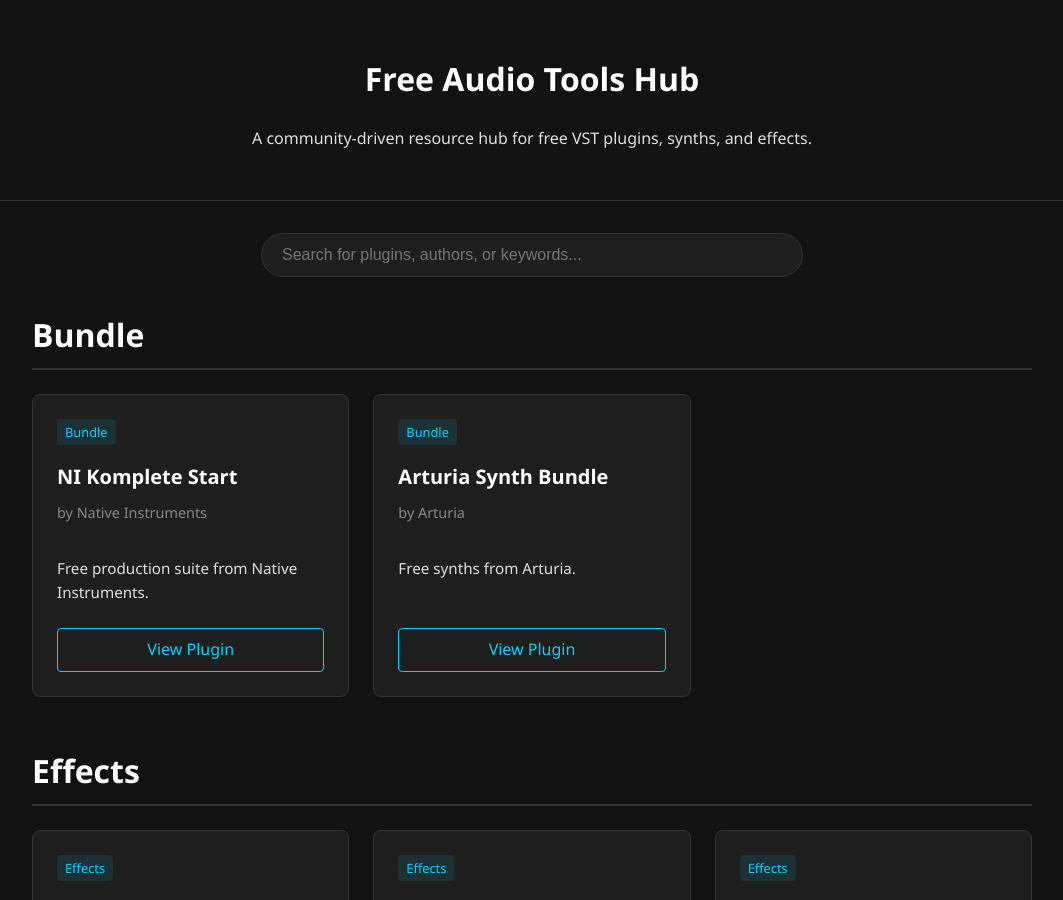
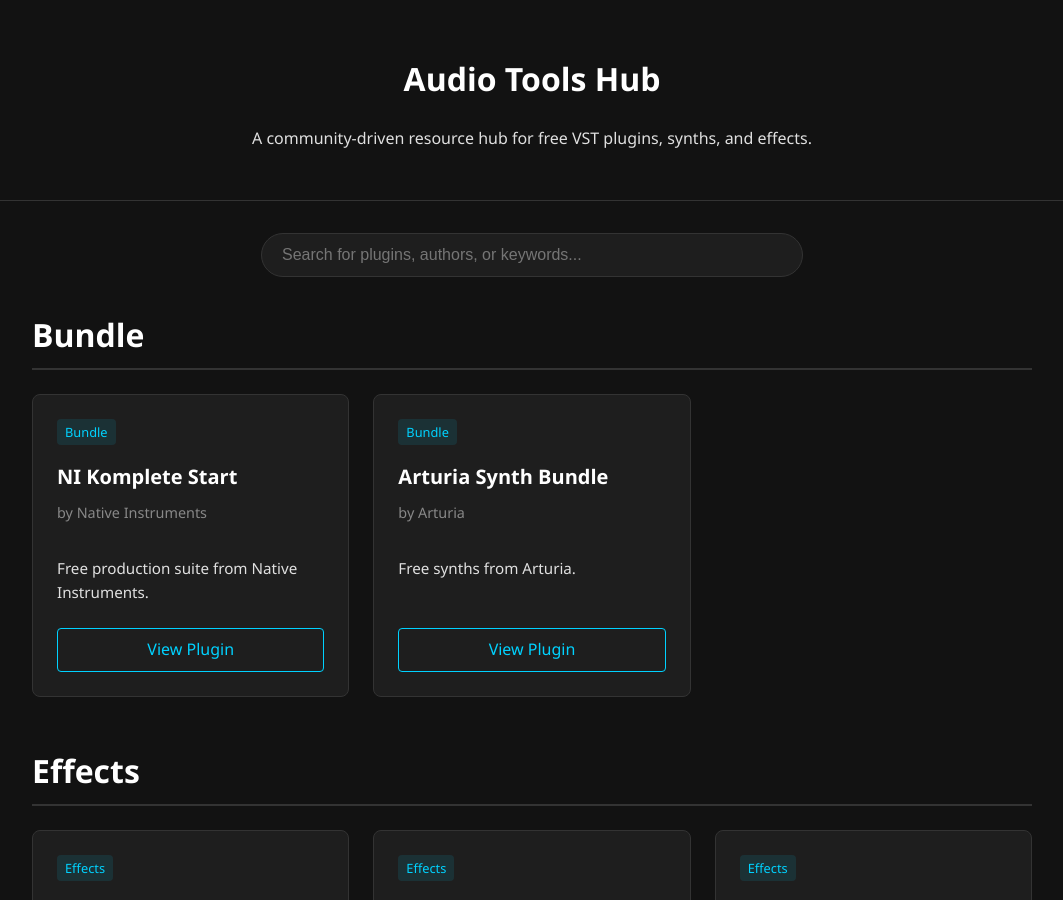
Before and after one commit to mschenone/audio-tools-hub, a Jekyll site: the page built from index.md, in a window 1280 px wide and 900 px high. Shown: the whole window, without its empty margins (108-1171 px from the left). Built offline with Jekyll 4.4.1, drawn with Linux system fonts in a browser that asks for light colours.

Commit message:
Update website name

```diff
--- a/_config.yml
+++ b/_config.yml
@@ -1,4 +1,4 @@
-title: Free Audio Tools Hub
+title: Audio Tools Hub
 description: A community-driven resource hub for free VST plugins, synths, and effects.
 url: "https://mschenone.github.io"
 baseurl: "/audio-tools-hub"
--- a/index.md
+++ b/index.md
@@ -1,6 +1,6 @@
 ---
 layout: default
-title: Free Audio Plugins Directory
+title: Audio Tools Hub
 ---
 
 <div class="search-container">
```
